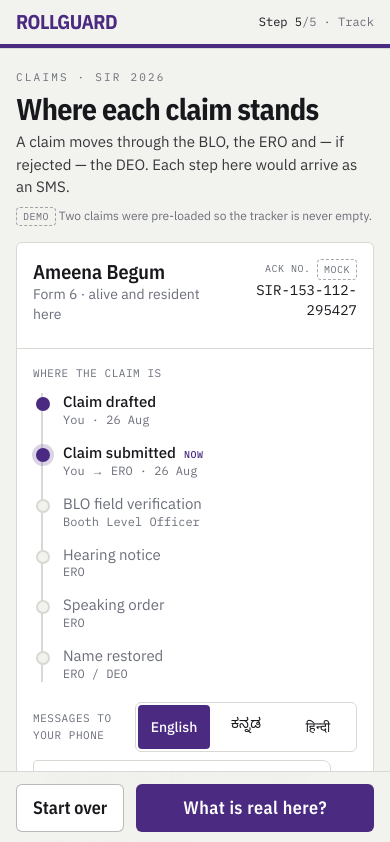
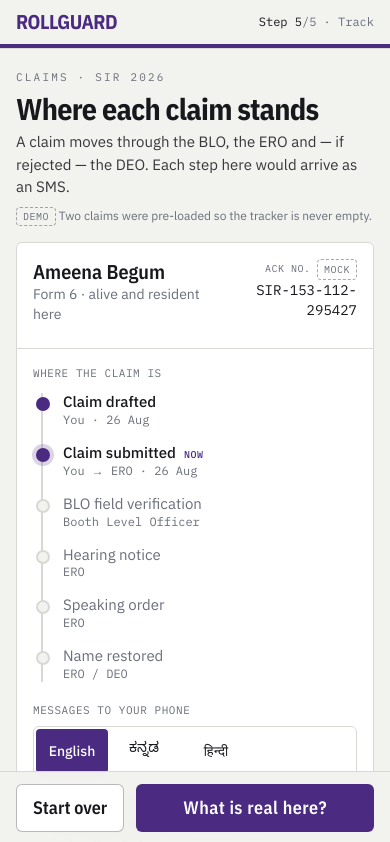
Before and after one commit to archii-afk/rollguard, a Next.js app: page /claims in a window 390 px wide. Shown: the top 842 px of the page. Built offline with nearby package versions, Linux system fonts and the light colour scheme; a web font is replaced by a local one.

Commit message:
docs: README; tidy claim card language tabs

```diff
--- a/components/ClaimCard.tsx
+++ b/components/ClaimCard.tsx
@@ -75,7 +75,7 @@
         </section>
 
         <section>
-          <div className="flex items-center justify-between gap-2 mb-2">
+          <div className="flex flex-col gap-2 mb-2 sm:flex-row sm:items-center sm:justify-between">
             <h3 className="text-[11px] font-mono uppercase tracking-wider text-muted">Messages to your phone</h3>
             <LangTabs value={lang} onChange={setLang} />
           </div>
```
Also changed, not shown: 1 other file (tests, documents, lock files or other folders).
